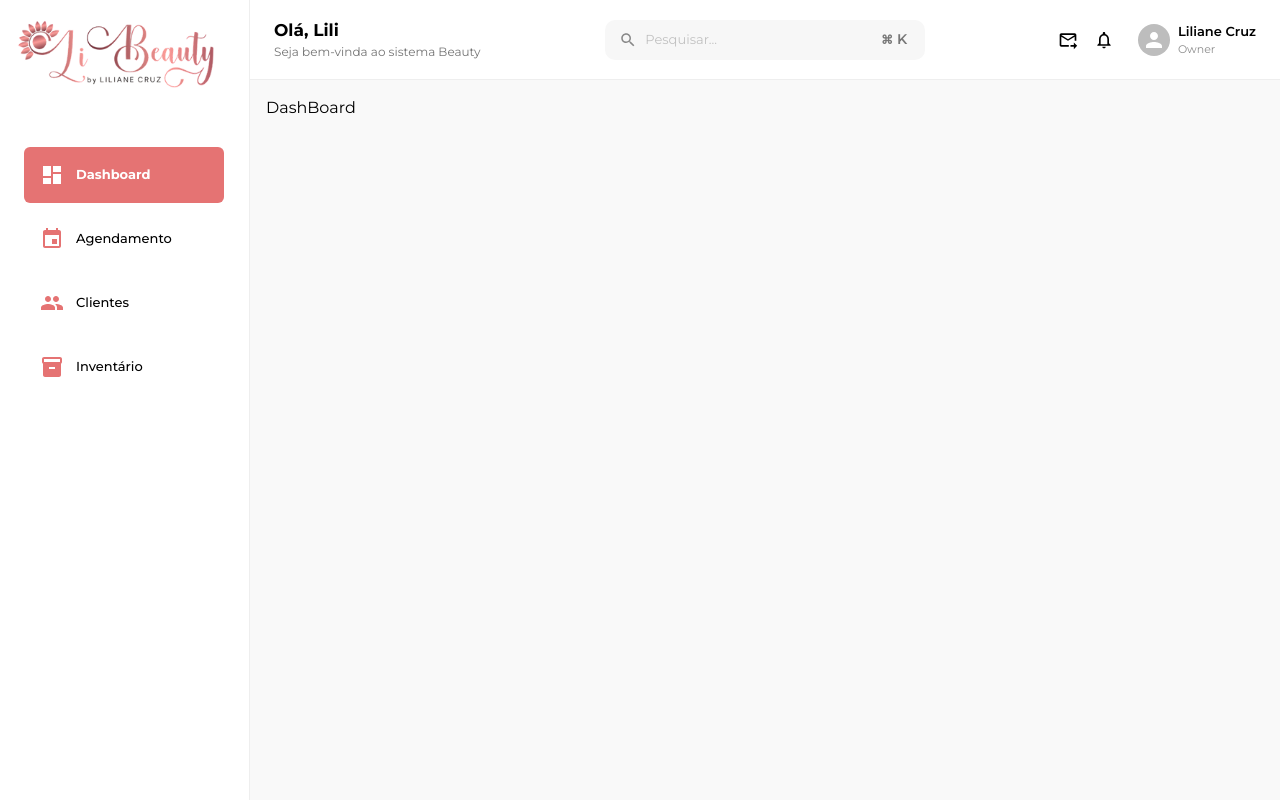
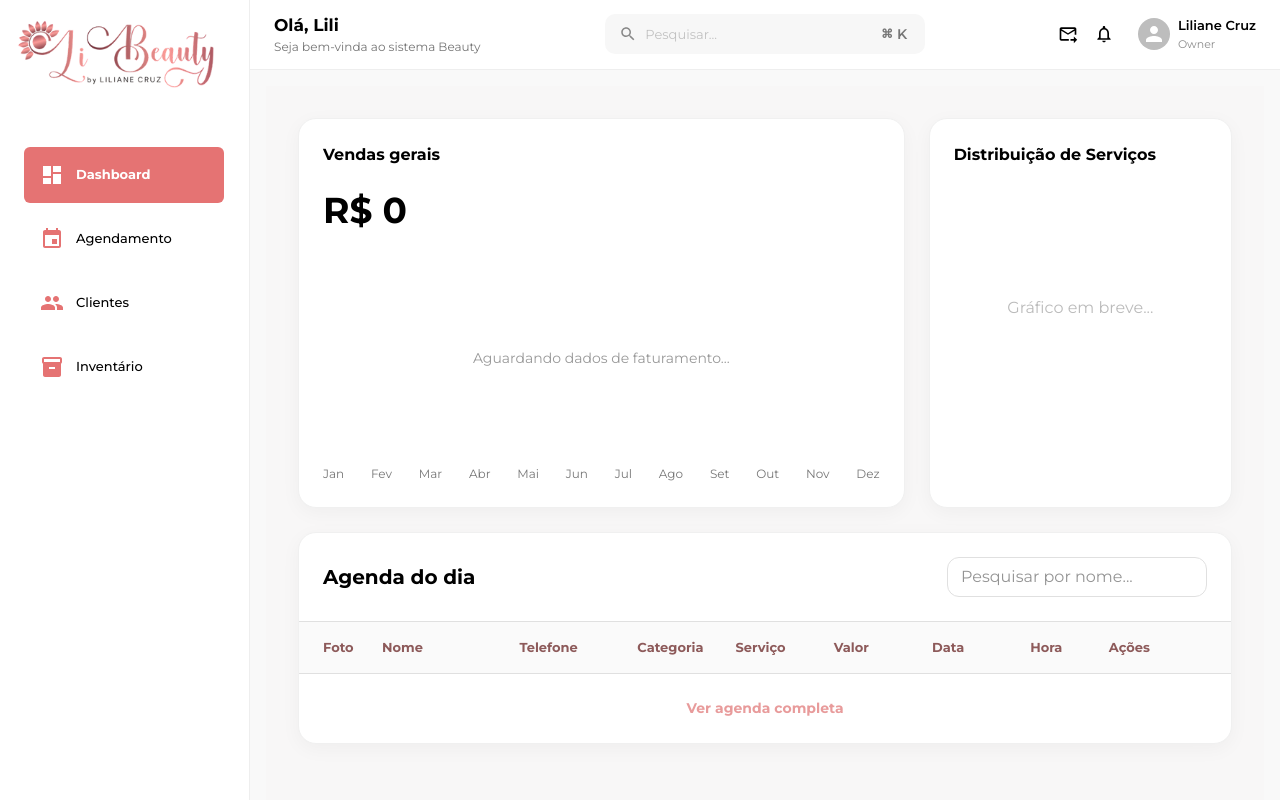
Before and after one commit to Tech-Store-UNI/Li-Beauty, a React (Vite) app: page /dashboard in a window 1280 px wide. Built offline with nearby package versions, Linux system fonts and the light colour scheme.

Commit message:
implementacao do dashboard, ja esperando apenas a logica

```diff
--- a/src/pages/PaginasSistemas/DashBoard/DashBoard.tsx
+++ b/src/pages/PaginasSistemas/DashBoard/DashBoard.tsx
@@ -1,7 +1,297 @@
+import React, { useState, useEffect } from "react";
+import {
+  Box,
+  Typography,
+  Paper,
+  Avatar,
+  IconButton,
+  TextField,
+  InputAdornment,
+  Divider,
+  Button,
+} from "@mui/material";
 
+import AttachMoneyIcon from "@mui/icons-material/AttachMoney";
+import CalendarMonthIcon from "@mui/icons-material/CalendarMonth";
+import PersonIcon from "@mui/icons-material/Person";
+
+// Interfaces para tipagem dos dados vindo do "banco"
+interface DashboardStats {
+  title: string;
+  value: string;
+  icon: React.ReactNode;
+  trend: string;
+  chartData: number[];
+}
+
+interface Appointment {
+  id: number;
+  nome: string;
+  telefone: string;
+  categoria: string;
+  servico: string;
+  valor: string;
+  data: string;
+  hora: string;
+  foto?: string;
+}
+
+// Constantes de estilo para manter o padrão visual
+const PRIMARY_PINK = "#E89B9B";
+const DARK_RED = "#7B3F46";
+const LIGHT_PINK = "#FCEEEE";
+const BG_GRAY = "#F8F7F7";
 
 export const DashBoard = () => {
+  const [stats, setStats] = useState<DashboardStats[]>([]);
+  const [appointments, setAppointments] = useState<Appointment[]>([]);
+  const [salesData, setSalesData] = useState<number[]>([]);
+  const [totalSales, setTotalSales] = useState("R$ 0");
+  const [loading, setLoading] = useState(false);
+
+  // Simulação de busca de dados do banco
+  useEffect(() => {
+    const fetchData = async () => {
+      try {
+        // Lógica de busca de dados zerada para integração futura
+        setStats([]);
+        setAppointments([]);
+        setSalesData([]);
+        setTotalSales("R$ 0");
+      } catch (error) {
+        console.error("Erro ao carregar dados do dashboard:", error);
+      } finally {
+        setLoading(false);
+      }
+    };
+
+    fetchData();
+  }, []);
+
   return (
-    <div>DashBoard</div>
-  )
-}
+    <Box
+      sx={{
+        width: "100%",
+        minHeight: "100vh",
+        background: BG_GRAY,
+        fontFamily: "Poppins, sans-serif",
+        display: "flex",
+        flexDirection: "column",
+      }}
+    >
+
+      {/* CONTEÚDO */}
+      <Box sx={{ px: 4, pb: 4, pt: 1, flex: 1 }}>
+
+        {/* CARDS SUPERIORES */}
+        <Box
+          sx={{
+            display: "grid",
+            gridTemplateColumns: { xs: "1fr", md: "repeat(3, 1fr)" },
+            gap: 3,
+            mb: 3,
+          }}
+        >
+          {stats.map((card, index) => (
+            <Paper
+              key={index}
+              elevation={0}
+              sx={{
+                p: 3,
+                borderRadius: "18px",
+                border: "1px solid #F0F0F0",
+                boxShadow: "0px 5px 20px rgba(0,0,0,0.04)",
+              }}
+            >
+              <Box sx={{ display: "flex", justifyContent: "space-between", alignItems: "center" }}>
+                <Box>
+                  <Box sx={{ display: "flex", alignItems: "center", gap: 1, mb: 2 }}>
+                    <Box
+                      sx={{
+                        width: 30,
+                        height: 30,
+                        borderRadius: "50%",
+                        background: LIGHT_PINK,
+                        display: "flex",
+                        alignItems: "center",
+                        justifyContent: "center",
+                        color: "#C76C6C",
+                      }}
+                    >
+                      {card.icon}
+                    </Box>
+                    <Typography sx={{ fontSize: 14, fontWeight: 600 }}>{card.title}</Typography>
+                  </Box>
+                  <Typography sx={{ fontSize: 32, fontWeight: 700 }}>{card.value}</Typography>
+                  <Typography sx={{ fontSize: 12, color: PRIMARY_PINK, mt: 1 }}>
+                    ↗ {card.trend} Do mês passado
+                  </Typography>
+                </Box>
+                <Box sx={{ display: "flex", alignItems: "flex-end", gap: 0.5 }}>
+                  {card.chartData.map((h, i) => (
+                    <Box
+                      key={i}
+                      sx={{
+                        width: 10,
+                        height: h,
+                        background: i === 2 ? PRIMARY_PINK : DARK_RED,
+                        borderRadius: "4px",
+                      }}
+                    />
+                  ))}
+                </Box>
+              </Box>
+            </Paper>
+          ))}
+        </Box>
+
+        {/* GRÁFICOS */}
+        <Box
+          sx={{
+            display: "grid",
+            gridTemplateColumns: { xs: "1fr", lg: "2fr 1fr" },
+            gap: 3,
+            mb: 3,
+          }}
+        >
+          <Paper
+            elevation={0}
+            sx={{
+              p: 3,
+              borderRadius: "18px",
+              border: "1px solid #F0F0F0",
+              boxShadow: "0px 5px 20px rgba(0,0,0,0.04)",
+            }}
+          >
+            <Typography sx={{ fontWeight: 700, mb: 2 }}>Vendas gerais</Typography>
+            <Typography sx={{ fontSize: 36, fontWeight: 700 }}>{totalSales}</Typography>
+            <Box sx={{ mt: 4, display: "flex", alignItems: "flex-end", justifyContent: "space-between", height: 180 }}>
+              {salesData.length > 0 ? (
+                salesData.map((h, i) => (
+                  <Box
+                    key={i}
+                    sx={{
+                      width: "6%",
+                      height: h,
+                      background: i === 3 ? "#F6CACA" : DARK_RED,
+                      borderRadius: "6px",
+                    }}
+                  />
+                ))
+              ) : (
+                <Box sx={{ width: '100%', height: '100%', display: 'flex', alignItems: 'center', justifyContent: 'center' }}>
+                  <Typography sx={{ color: '#999', fontSize: 14 }}>Aguardando dados de faturamento...</Typography>
+                </Box>
+              )}
+            </Box>
+            <Box sx={{ display: "flex", justifyContent: "space-between", mt: 2 }}>
+              {["Jan", "Fev", "Mar", "Abr", "Mai", "Jun", "Jul", "Ago", "Set", "Out", "Nov", "Dez"].map((m) => (
+                <Typography key={m} sx={{ fontSize: 12, color: "#777" }}>{m}</Typography>
+              ))}
+            </Box>
+          </Paper>
+
+          <Paper
+            elevation={0}
+            sx={{
+              p: 3,
+              borderRadius: "18px",
+              border: "1px solid #F0F0F0",
+              boxShadow: "0px 5px 20px rgba(0,0,0,0.04)",
+            }}
+          >
+            <Typography sx={{ fontWeight: 700, mb: 2 }}>Distribuição de Serviços</Typography>
+            <Box sx={{ height: 250, display: "flex", alignItems: "center", justifyContent: "center" }}>
+              <Typography sx={{ color: "text.secondary" }}>Gráfico em breve...</Typography>
+            </Box>
+          </Paper>
+        </Box>
+
+        {/* AGENDA DO DIA */}
+        <Paper
+          elevation={0}
+          sx={{
+            borderRadius: "18px",
+            border: "1px solid #F0F0F0",
+            boxShadow: "0px 5px 20px rgba(0,0,0,0.04)",
+            overflow: "hidden",
+          }}
+        >
+          <Box sx={{ p: 3, display: "flex", justifyContent: "space-between", alignItems: "center" }}>
+            <Typography sx={{ fontWeight: 700, fontSize: 20 }}>Agenda do dia</Typography>
+            <TextField
+              size="small"
+              placeholder="Pesquisar por nome..."
+              sx={{
+                width: 260,
+                "& .MuiOutlinedInput-root": { borderRadius: "12px" },
+              }}
+            />
+          </Box>
+
+          <Divider />
+
+          <Box
+            sx={{
+              display: "grid",
+              gridTemplateColumns: "0.6fr 1.4fr 1.2fr 1fr 1fr 1fr 1fr 0.8fr 1fr",
+              px: 3,
+              py: 2,
+              background: "#fafafa",
+            }}
+          >
+            {["Foto", "Nome", "Telefone", "Categoria", "Serviço", "Valor", "Data", "Hora", "Ações"].map((h) => (
+              <Typography key={h} sx={{ fontWeight: 700, fontSize: 13, color: "#8D5A5A" }}>{h}</Typography>
+            ))}
+          </Box>
+
+          <Divider />
+
+          {appointments.map((item) => (
+            <Box key={item.id}>
+              <Box
+                sx={{
+                  display: "grid",
+                  gridTemplateColumns: "0.6fr 1.4fr 1.2fr 1fr 1fr 1fr 1fr 0.8fr 1fr",
+                  px: 3,
+                  py: 2,
+                  alignItems: "center",
+                }}
+              >
+                <Avatar src={item.foto || "https://i.pravatar.cc/300"} sx={{ width: 35, height: 35 }} />
+                <Typography sx={{ fontSize: 14 }}>{item.nome}</Typography>
+                <Typography sx={{ fontSize: 14 }}>{item.telefone}</Typography>
+                <Typography sx={{ fontSize: 14 }}>{item.categoria}</Typography>
+                <Typography sx={{ fontSize: 14 }}>{item.servico}</Typography>
+                <Typography sx={{ fontSize: 14 }}>{item.valor}</Typography>
+                <Typography sx={{ fontSize: 14 }}>{item.data}</Typography>
+                <Typography sx={{ fontSize: 14 }}>{item.hora}</Typography>
+                <Button
+                  variant="contained"
+                  size="small"
+                  sx={{
+                    background: PRIMARY_PINK,
+                    color: "#fff",
+                    borderRadius: "8px",
+                    textTransform: "none",
+                    fontWeight: 600,
+                    "&:hover": { background: "#d88383" },
+                  }}
+                >
+                  Atender
+                </Button>
+              </Box>
+              <Divider />
+            </Box>
+          ))}
+
+          <Box sx={{ display: "flex", justifyContent: "center", py: 2 }}>
+            <Button sx={{ color: PRIMARY_PINK, textTransform: "none", fontWeight: 700 }}>
+              Ver agenda completa
+            </Button>
+          </Box>
+        </Paper>
+      </Box>
+    </Box>
+  );
+};
```
